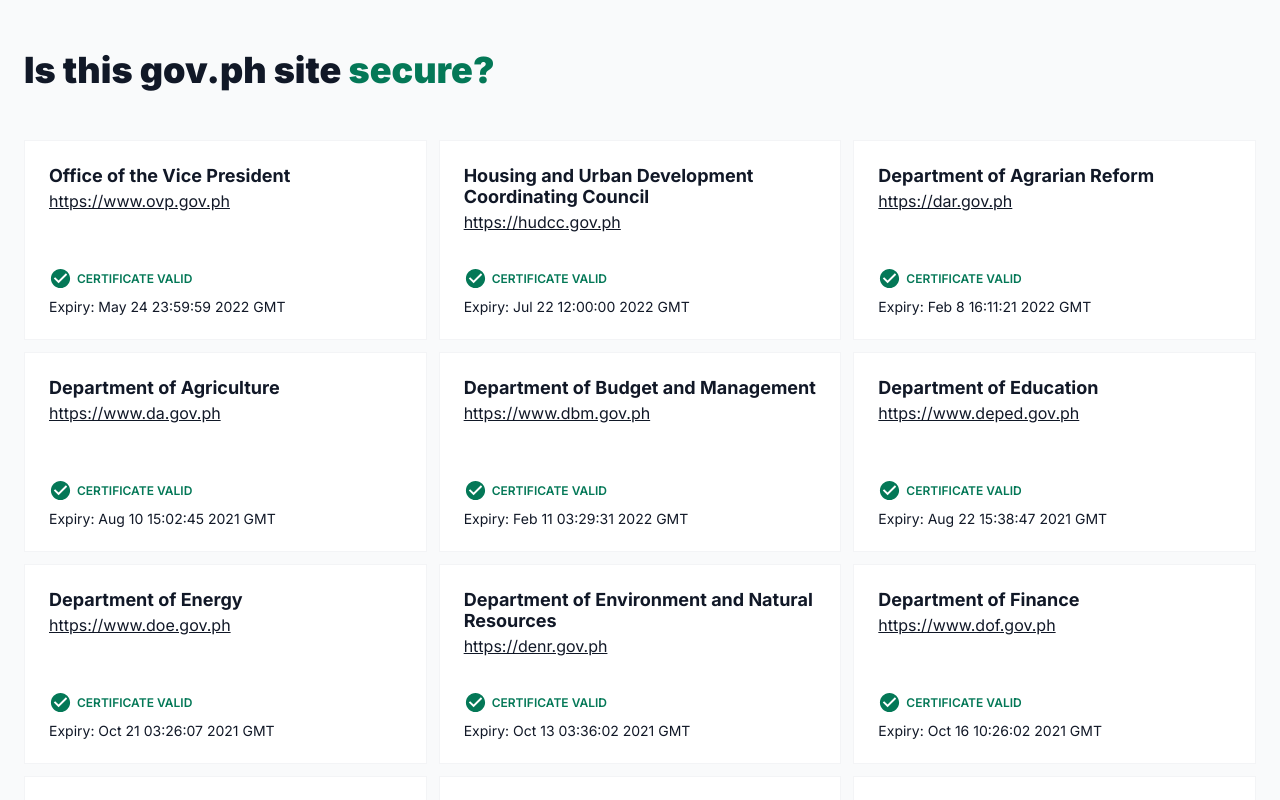
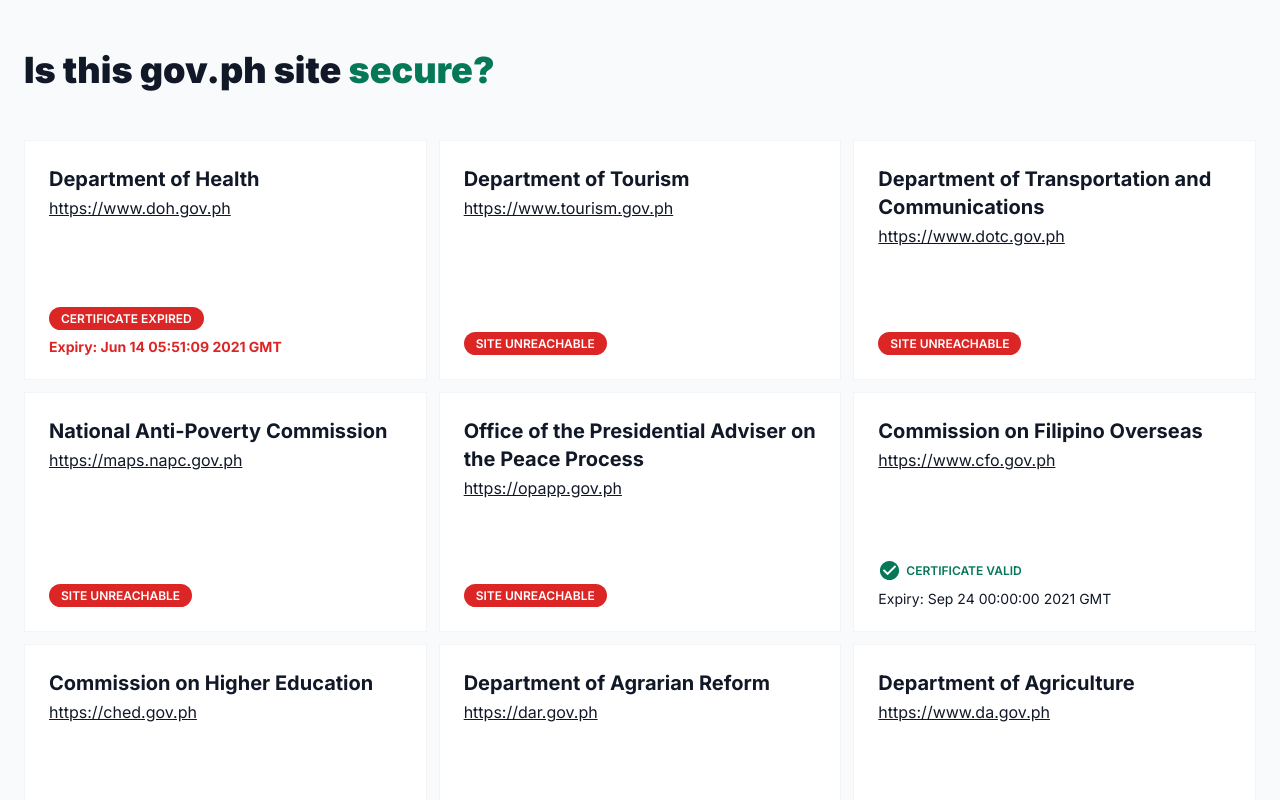
Before and after one commit to arnellebalane/isthisgovphsitesecure.com, a Vue app: page / in a window 1280 px wide. Shown: the top 800 px of the page. Built offline with nearby package versions, Linux system fonts and the light colour scheme.

Commit message:
Put expired/unreachable sites before the valid sites

```diff
--- a/package.json
+++ b/package.json
@@ -12,6 +12,7 @@
   "license": "MIT",
   "dependencies": {
     "@vitejs/plugin-vue": "^1.2.3",
+    "lodash": "^4.17.21",
     "vite": "^2.3.7",
     "vue": "^3.1.1"
   },
--- a/src/components/App.vue
+++ b/src/components/App.vue
@@ -1,14 +1,17 @@
 <template>
   <div class="Wrapper">
     <Header />
-    <SiteGrid :sites="sites" />
+    <SiteGrid :sites="sortedSites" />
   </div>
 </template>
 
 <script setup>
+import sortBy from 'lodash/sortBy';
 import Header from '@components/Header.vue';
 import SiteGrid from '@components/SiteGrid.vue';
 import sites from '@data/sites.json';
+
+const sortedSites = sortBy(sites, ['status', 'title']);
 </script>
 
 <style scoped>
--- a/src/components/SiteGrid.vue
+++ b/src/components/SiteGrid.vue
@@ -19,7 +19,7 @@ defineProps({
 div {
   display: grid;
   grid-template-columns: repeat(auto-fit, minmax(36rem, 1fr));
-  grid-auto-rows: 20rem;
+  grid-auto-rows: minmax(24rem, 1fr);
   gap: 1.2rem;
   padding: 0;
 }
--- a/src/components/SiteItem.vue
+++ b/src/components/SiteItem.vue
@@ -105,7 +105,8 @@ img {
 
 h2 {
   margin-bottom: 0.5rem;
-  font-size: 1.8rem;
+  font-size: 2rem;
+  line-height: 2.8rem;
 }
 
 a::before {
```
Also changed, not shown: 1 other file (tests, documents, lock files or other folders).
